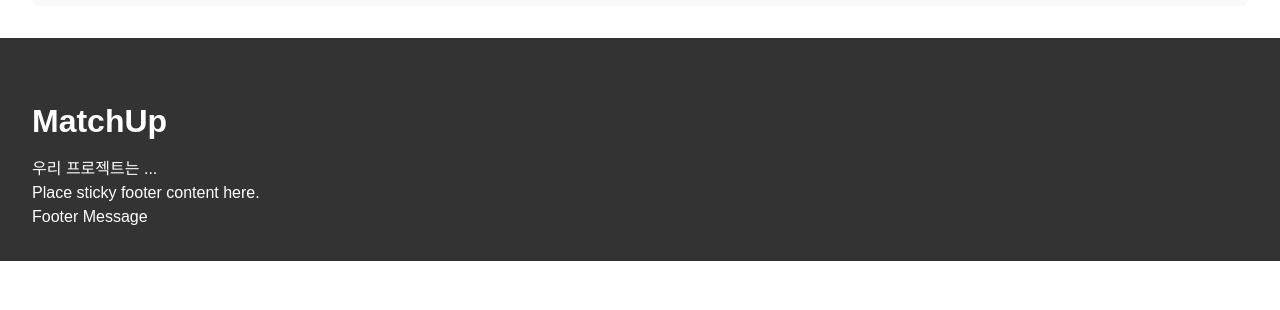
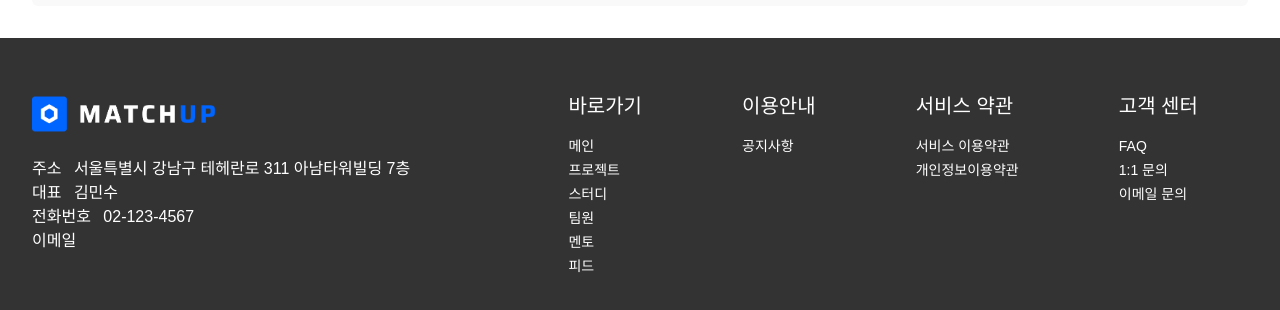
Before and after one commit to SWM14-HumanError/Match-Up-Frontend, a React (Vite) app: page / in a window 1280 px wide. Shown: the part 3125-3435 px from the top of the page. Before the commit the page ends 3386 px from the top, so only its background shows below. Built offline with nearby package versions, Linux system fonts and the light colour scheme; no server answers; a web font is replaced by a local one.

Commit message:
Feat: Footer 추가

```diff
--- a/src/components/Footer.tsx
+++ b/src/components/Footer.tsx
@@ -1,14 +1,73 @@
+import LogoWhite from '../../assets/LOGO_WHITE.png';
+import {Link} from 'react-router-dom';
+import {NavMenus} from './Navigation.tsx';
+
+import '../styles/components/Footer.scss';
+
+
+const FooterMenus = [
+  {
+    title: '바로가기',
+    menu: [
+      { name: '메인', path: '/' },
+      ...NavMenus
+    ]
+  },
+  {
+    title: '이용안내',
+    menu: [
+      { name: '공지사항', path: '/' },
+    ]
+  },
+  {
+    title: '서비스 약관',
+    menu: [
+      { name: '서비스 이용약관', path: '/' },
+      { name: '개인정보이용약관', path: '/', bold: true },
+    ]
+  },
+  {
+    title: '고객 센터',
+    menu: [
+      { name: 'FAQ', path: '/' },
+      { name: '1:1 문의', path: '/' },
+      { name: '이메일 문의', path: '/' },
+    ]
+  },
+]
+
 function Footer() {
   return (
-    <footer className="footer">
-      <div className="container">
-        <h2>MatchUp</h2>
-        <div>
-          우리 프로젝트는 ...
+    <footer className='footer'>
+      <div className='container'>
+        <div className='footer_project_info'>
+          <img src={LogoWhite} alt='logo'/>
+
+          <ul>
+            <li><b>주소</b> 서울특별시 강남구 테헤란로 311 아남타워빌딩 7층</li>
+            <li><b>대표</b> 김민수</li>
+            <li><b>전화번호</b> 02-123-4567</li>
+            <li><b>이메일</b> <a href='mailto:'></a></li>
+          </ul>
         </div>
-        <span className="text-muted">Place sticky footer content here.</span>
-        <br/>
-        <span className="text-muted">Footer Message</span>
+
+        <div className='footer_shortcut_layout'>
+          {FooterMenus.map((menu, index) => (
+            <div key={index}>
+              <h5>{menu.title}</h5>
+              <ul>
+                {menu.menu.map((item, index) => (
+                  <li key={index}>
+                    <Link to={item.path}
+                          className={item.bold ? 'bold' : ''}>
+                      {item.name}
+                    </Link>
+                  </li>
+                ))}
+              </ul>
+            </div>
+          ))}
+        </div>
       </div>
     </footer>
   );
--- a/src/components/Navigation.tsx
+++ b/src/components/Navigation.tsx
@@ -9,7 +9,7 @@ import authControl from '../constant/authControl.ts';
 
 import '../styles/components/Navigation.scss';
 
-const NavMenus = [
+export const NavMenus = [
   {
     name: '프로젝트',
     path: '/project',
--- a/src/styles/MainProjectPage.scss
+++ b/src/styles/MainProjectPage.scss
@@ -515,26 +515,6 @@ div.team_title_layout {
   }
 }
 
-footer {
-  background: #333;
-  color: white;
-  padding: 2rem 0;
-  text-align: left;
-
-  a {
-    color: white;
-    text-decoration: none;
-    &:hover {
-      text-decoration: underline;
-    }
-  }
-
-  div.container {
-    max-width: 1216px;
-    margin: 0 auto;
-  }
-}
-
 .page_404 {
   text-align: center;
   display: flex;
--- /dev/null
+++ b/src/styles/components/Footer.scss
@@ -0,0 +1,59 @@
+footer {
+  background: #333;
+  color: white;
+  padding: 32px 0;
+  text-align: left;
+
+  a {
+    color: white;
+    text-decoration: none;
+    font-size: 14px;
+    font-weight: 400;
+    &:hover {
+      text-decoration: underline;
+      color: #FFFFFF;
+      font-weight: 600;
+    }
+
+    &.bold { font-weight: 700; }
+  }
+
+  h5 {
+    font-size: 20px;
+    margin: 0 0 16px 0;
+  }
+
+  div.container {
+    max-width: 1216px;
+    padding: 24px;
+    margin: 0 auto 68px auto;
+
+    display: grid;
+    grid-template-columns: 40% 60%;
+  }
+
+  .footer_project_info {
+    img {
+      height: 40px;
+      margin-bottom: 16px;
+    }
+
+    li > b {
+      font-weight: 700;
+      margin-right: 8px;
+    }
+  }
+  .footer_shortcut_layout {
+    display: flex;
+    justify-content: space-around;
+  }
+
+  ul {
+    list-style: none;
+    padding: 0;
+    margin: 0;
+    li {
+      margin: 0;
+    }
+  }
+}
```
Also changed, not shown: assets/LOGO_WHITE.png (added).
